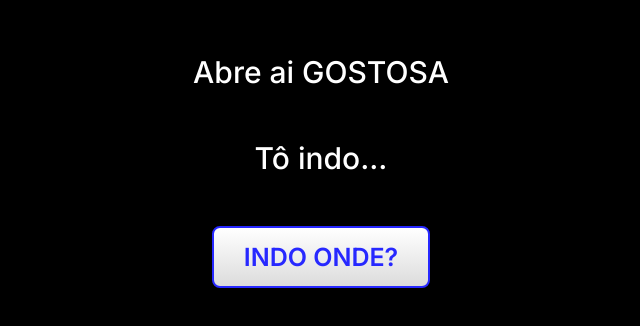
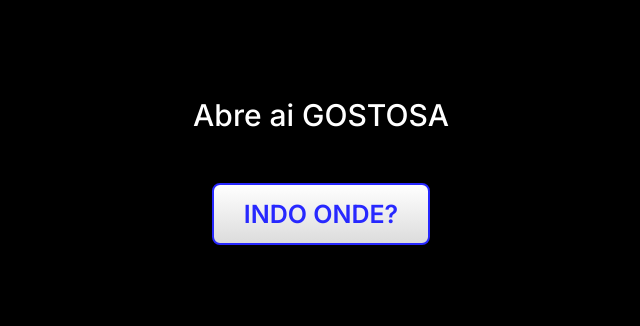
Before and after one commit to MayranAdriel/indoali.github.io, a plain HTML site: page index.html in a window 1280 px wide. Shown: the part 204-530 px from the top of the page, without its empty margins (319-959 px from the left). Drawn offline with Linux system fonts and the light colour scheme.

Commit message:
tirando o indo ali

```diff
--- a/index.html
+++ b/index.html
@@ -82,7 +82,7 @@
 
     <h1>Abre ai GOSTOSA</h1>
 
-    <h1>Tô indo...</h1>
+
 
     <button id="meu-botao">INDO ONDE?</button>
 
```
